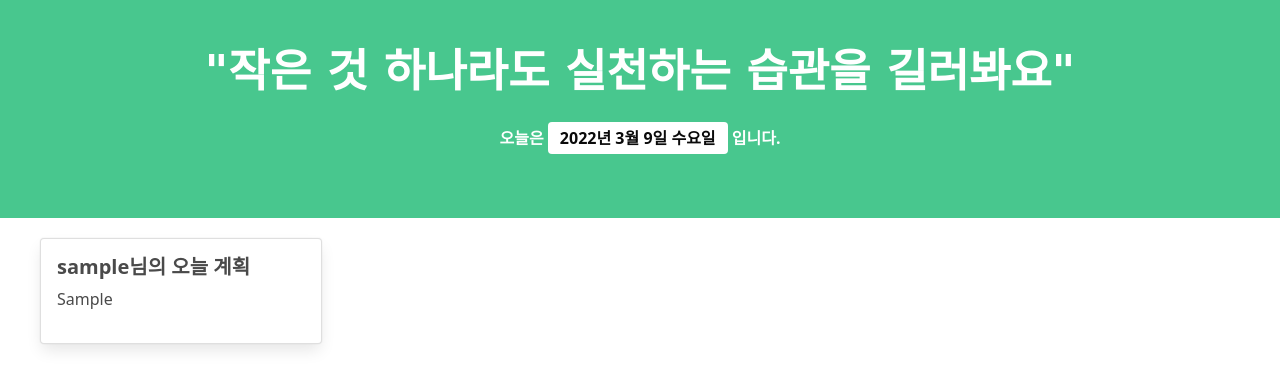
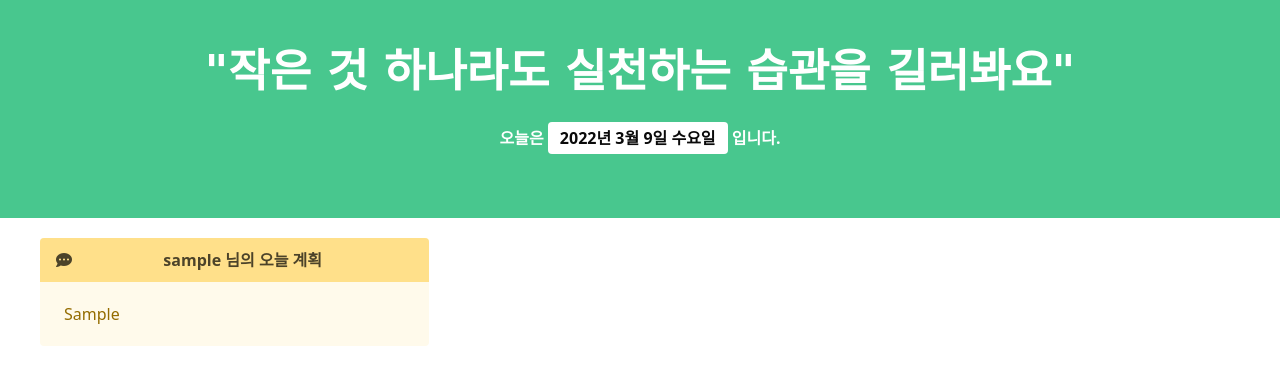
Before and after one commit to devgusehdrh/TodayMyPlan, a Flask app: template templates/index.html in a window 1280 px wide. Shown: the part 188-577 px from the top of the page. Run offline with Flask 2, Linux system fonts and the light colour scheme; the template is opened without the code that fills it: most values are stand-ins (such as "Sample title", 1, 10 or a date in 2020); some libraries are stand-ins or nearby versions; some web fonts are replaced.

Commit message:
플랜 삭제 추가

```diff
--- a/app.py
+++ b/app.py
@@ -161,10 +161,32 @@ def post_plan():
         # myPlan DB에 유저의 계획 등록
         db.plans.insert_one(doc)
         # json형태로 response 반환
-        return jsonify({'result': 'success', 'msg': '오늘의 계획이 등록되었습니다!'})
+        return jsonify({'result': 'success', 'msg': '오늘의 계획을 등록 했어요!'})
 
     except jwt.ExpiredSignatureError:
         return redirect(url_for("/"))
+
+# 오늘 계획 삭제
+@app.route('/DELETE/plan', methods=['DELETE'])
+def delete_plan():
+    # 토큰 가져오기
+    token_receive = request.cookies.get('mytoken')
+    try:
+        # 토큰 복호화
+        payload = jwt.decode(token_receive, SECRET_KEY, algorithms=['HS256'])
+        # 복호화한 페이로드에서 사용자 아이디 획득
+        user_info = db.users.find_one({"username": payload["id"]})
+        today = datetime.now().strftime('%Y-%m-%d')  # 오늘 날짜
+
+        db.plans.delete_one({'today': today, 'username': user_info['username']})
+
+        # 메인 페이지를 돌려주며 사용자 정보, 오늘 날짜에 해당하는 계획들을 함께 넘겨준다.
+        return jsonify({'result': 'success', 'msg': '계획을 삭제 했어요.'})
+
+    except jwt.ExpiredSignatureError:
+        return redirect(url_for('/'))
+    except jwt.exceptions.DecodeError:
+        return redirect(url_for('/'))
 
 
 # 세부 페이지 계획 포스팅 인덱스별 접속
--- a/templates/index.html
+++ b/templates/index.html
@@ -21,9 +21,8 @@
         <script src="https://cdn.jsdelivr.net/npm/bootstrap@5.0.2/dist/js/bootstrap.bundle.min.js"
                 integrity="sha384-MrcW6ZMFYlzcLA8Nl+NtUVF0sA7MsXsP1UyJoMp4YLEuNSfAP+JcXn/tWtIaxVXM"
                 crossorigin="anonymous"></script>
-        <!-- Font Awesome CSS -->
-        <link href="//maxcdn.bootstrapcdn.com/font-awesome/4.7.0/css/font-awesome.min.css" rel="stylesheet">
-
+        <!-- Font Awesome 5 CSS -->
+        <script src="https://kit.fontawesome.com/a4e4ec2ef7.js" crossorigin="anonymous"></script>
         <!-- JS -->
         <script src="https://ajax.googleapis.com/ajax/libs/jquery/3.4.1/jquery.min.js"></script>
         <script src="https://cdnjs.cloudflare.com/ajax/libs/jquery-cookie/1.4.1/jquery.cookie.js"></script>
@@ -58,13 +57,6 @@
             width: 95%;
             max-width: 1200px;
         }
-        .card-title.plan {
-            font-weight: bold;
-        }
-        .card-body:hover {
-            background-color: #effff6;
-            cursor: pointer;
-        }
         .title.card-section {
             font-size: 45px;
             font-family: 'Gamja Flower', cursive;
@@ -73,14 +65,25 @@
         .today {
             font-weight: bold;
         }
+        .message-header p {
+            margin: auto;
+        }
+        .message:hover {
+            box-shadow: 1px 1px 20px #ddd;
+        }
+        .message-body:hover {
+            cursor: pointer;
+        }
     </style>
     <script>
+        // 로그아웃
         function logout() {
             $.removeCookie('mytoken');
             alert('로그아웃')
             window.location.href='/'
         }
 
+        // 오늘의 계획 포스팅
         function post() {
             const myPlan = $('#textarea-post').val()
 
@@ -98,6 +101,26 @@
                     }
                 }
             })
+        }
+
+        // 오늘 포스팅 한 플랜 삭제
+        function mypost_delete() {
+            const unpost = confirm('오늘 계획을 정말 삭제 할까요?')
+            if(unpost == true){
+                $.ajax({
+                    url: "/DELETE/plan",
+                    type: "DELETE",
+                    data: {},
+                    success: function (response) {
+                        if (response['result'] == 'success') {
+                            alert(response['msg'])
+                            window.location.reload()
+                        } else {
+                            window.location.replace('/')
+                        }
+                    }
+                })
+            }
         }
     </script>
     <body>
@@ -142,22 +165,34 @@
             </div>
         </section>
         <div class="mycards">
-            <div class="row row-cols-1 row-cols-md-4 g-4">
+            <div class="row row-cols-1 row-cols-md-3 g-3">
                 {% for plan in today_plans %}
-                <div class="col" onclick="location.href='/detail/{{ plan.plan_no }}'">
-                    <div class="card">
-                        <div class="card-body">
-                            <h5 class="card-title plan">{{ plan.nickname }}님의 오늘 계획</h5>
-                            <p class="card-text">{{ plan.my_plan }}</p>
-                            <p id="plan_no" style="display:none">{{ plan.plan_no }}</p>
-                            <p id="plan_day" style="display:none">{{ plan.today }}</p>
+                <div class="col">
+                    <article class="message is-warning">
+                        <div class="message-header">
+                            <i class="fa-solid fa-comment-dots"></i>
+                            <p>{{ plan.nickname }} 님의 오늘 계획</p>
+                            {% if plan['username'] == user_info['username'] %}
+                            <button class="delete" aria-label="delete" onclick="mypost_delete()"></button>
+                            {% endif %}
                         </div>
-                    </div>
+                        <!-- 내 포스팅인 경우 수정 modal 팝업 -->
+                        {% if plan['username'] == user_info['username'] %}
+                        <div class="message-body">
+                            {{ plan.my_plan }}
+                        </div>
+                        <!-- 내 포스팅이 아닌 경우 상세페이지로 이동 -->
+                        {% elif plan['username'] != user_info['username'] %}
+                        <div class="message-body" onclick="location.href='/detail/{{ plan.plan_no }}'">
+                            {{ plan.my_plan }}
+                        </div>
+                        {% endif %}
+                    </article>
                 </div>
                 {% endfor %}
             </div>
         </div>
-        <!-- 포스팅 박스 modal -->
+        <!-- 포스팅 등록 박스 modal -->
         <div class="modal" id="modal-post">
             <div class="modal-background" onclick='$("#modal-post").removeClass("is-active")'></div>
             <div class="modal-content">
```
